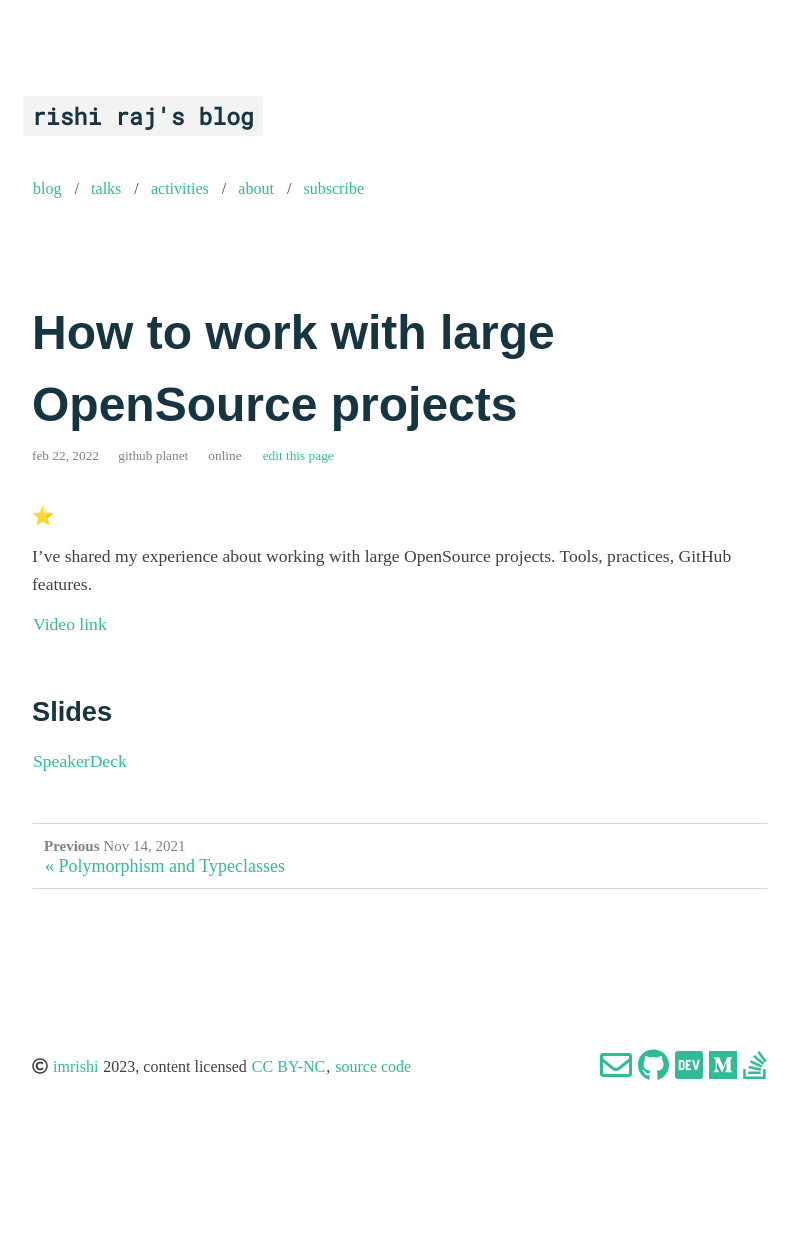
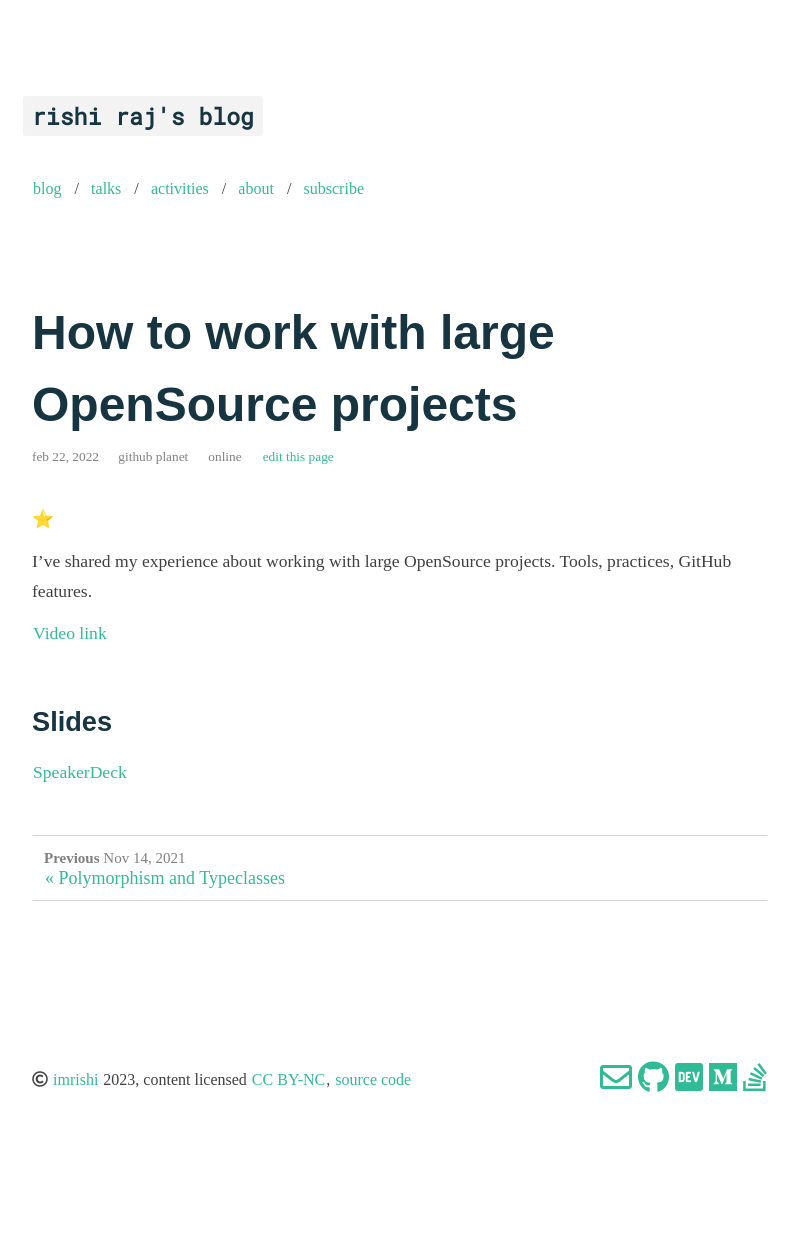
Before and after one commit to talkxo/rishiraj-blog-machine, a Jekyll site: the page built from _talks/github-planet-02-2022.md, in a window 1280 px wide. Shown: the whole page, without its empty margins (240-1039 px from the left). Built offline with Jekyll 4.4.1, drawn with Linux system fonts in a browser that asks for light colours; nearby versions of some CDN libraries; emoji names are drawn with the system emoji font.

Commit message:
Update _mixins.scss

```diff
--- a/_sass/helpers/_mixins.scss
+++ b/_sass/helpers/_mixins.scss
@@ -51,7 +51,7 @@
 }
 
 @mixin fs--body {
-    line-height: 28px;
+    line-height: 30px;
     font-size: 1rem;
 }
 
```
